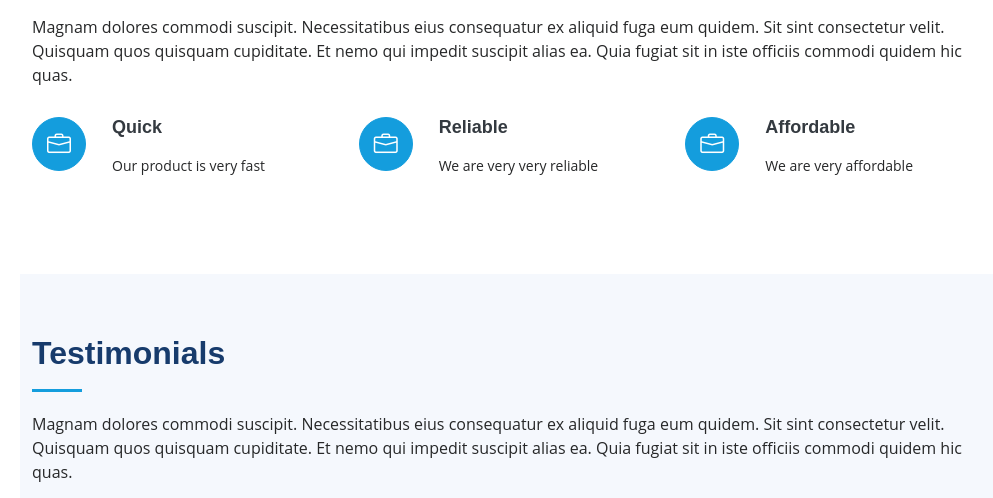
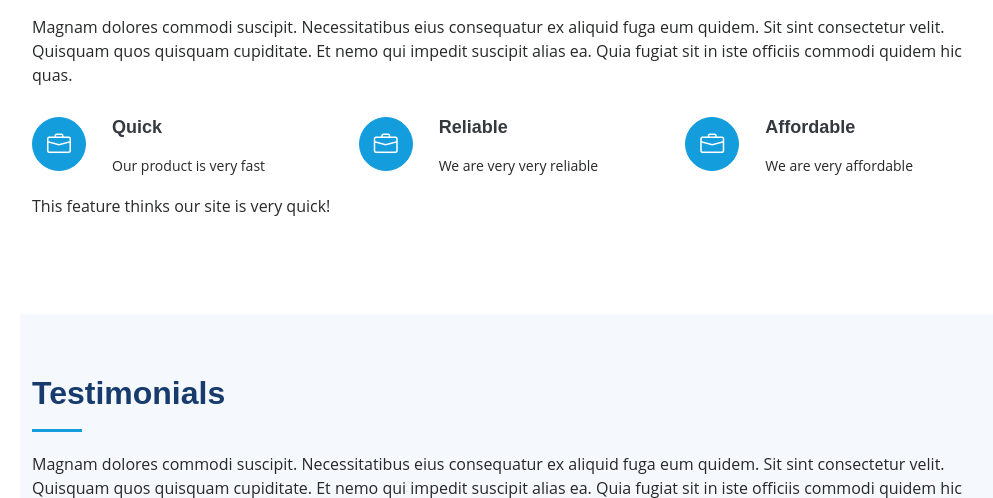
Before and after one commit to quyen-tran/learnDev, a Django app: page / in a window 1280 px wide. Shown: the part 4866-5364 px from the top of the page, without its empty margins (280-1273 px from the left). Run offline with Django 4.2, Linux system fonts and the light colour scheme; data comes from the database, SQL or seed files in the repository; some libraries are stand-ins or nearby versions.

Commit message:
Added if statment to index.html

```diff
--- a/django_prj/myproject/templates/index.html
+++ b/django_prj/myproject/templates/index.html
@@ -440,6 +440,9 @@
             <div class="icon"><i class="bi bi-briefcase"></i></div>
             <h4 class="title"><a href="">{{feature.name}}</a></h4>
             <p class="description">{{feature.details}}</p>
+            {% if feature.name == 'Quick' %}
+            <p>This feature thinks our site is very quick!</p>
+            {% endif %}
           </div>
           {% endfor %}
         </div>
```
